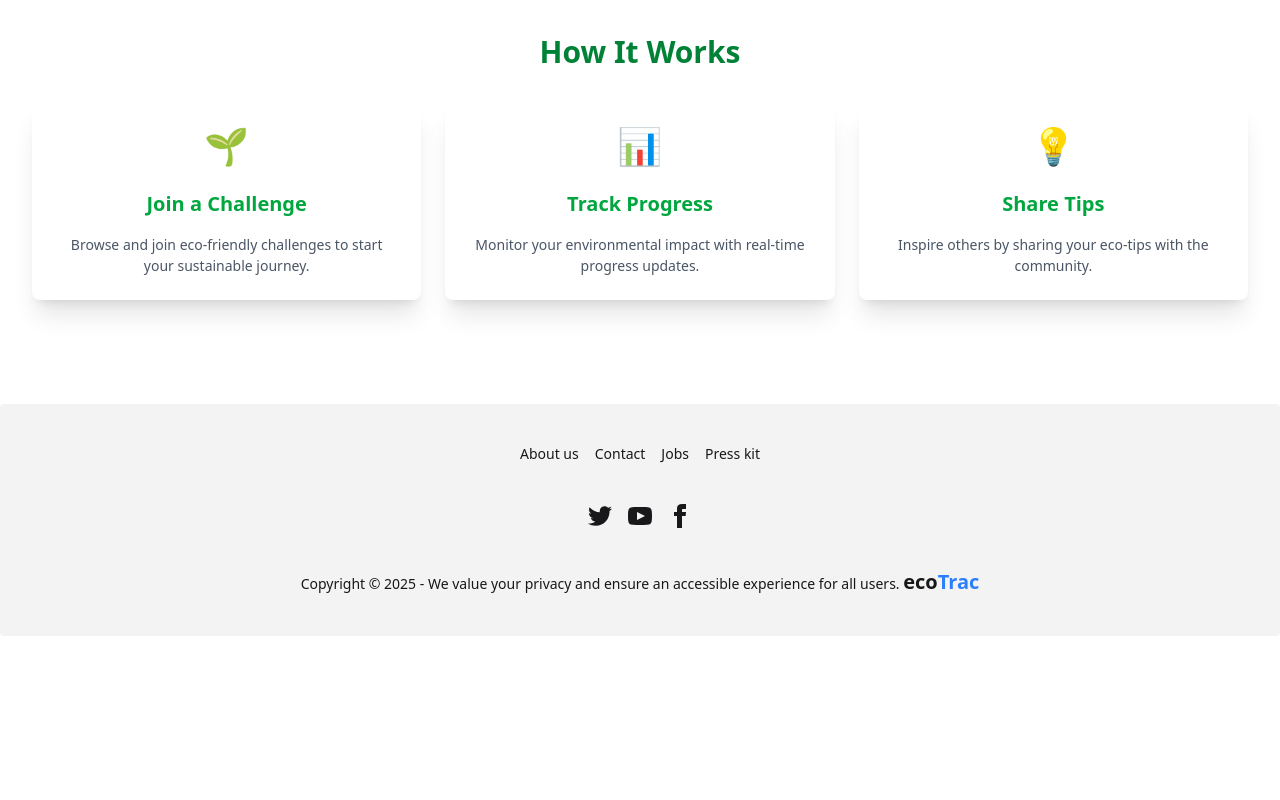
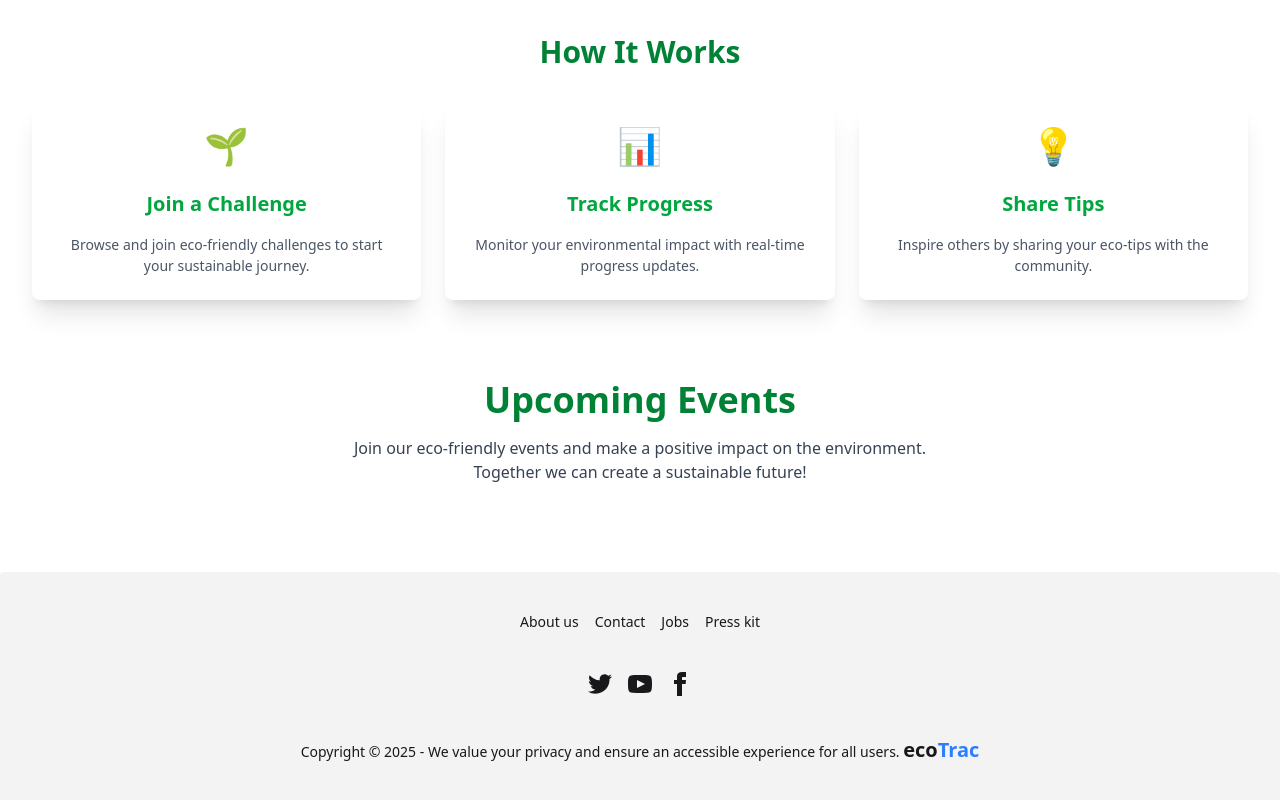
Before and after one commit to nayem-420/ecoTrac-client, a React (Vite) app: page / in a window 1280 px wide. Shown: the part 2032-2832 px from the top of the page. Before the commit the page ends 2668 px from the top, so only its background shows below. Built offline with nearby package versions, Linux system fonts and the light colour scheme; no server answers.

Commit message:
added the upcomming events

```diff
--- a/src/Components/PrivateRoutes.jsx
+++ /dev/null
@@ -1,11 +0,0 @@
-import React from 'react';
-
-const PrivateRoutes = () => {
-    return (
-        <div>
-            <h1>private routes</h1>
-        </div>
-    );
-};
-
-export default PrivateRoutes;
--- a/src/Pages/Banner.jsx
+++ b/src/Pages/Banner.jsx
@@ -140,7 +140,6 @@ const Banner = () => {
         </motion.div>
       </AnimatePresence>
 
-      {/* Navigation Arrows */}
       <motion.button
         onClick={prevSlide}
         className="absolute left-4 top-1/2 -translate-y-1/2 bg-white/30 hover:bg-white/50 backdrop-blur-sm p-3 rounded-full text-white z-10 transition-colors"
@@ -159,7 +158,6 @@ const Banner = () => {
         <FaChevronRight size={20} />
       </motion.button>
 
-      {/* Dots Indicator */}
       <div className="absolute bottom-6 left-1/2 -translate-x-1/2 flex gap-3 z-10">
         {slides.map((_, index) => (
           <motion.button
--- a/src/Pages/Challenges.jsx
+++ b/src/Pages/Challenges.jsx
@@ -122,7 +122,6 @@ const Challenges = () => {
   return (
     <section className="py-8 bg-base-100">
       <div className="container mx-auto px-4">
-        {/* Header - NO "View All Challenges" button */}
         <div className="flex flex-col items-center mb-6 gap-4">
           <h1 className="text-4xl font-bold text-green-700">
             All Eco-Friendly Challenges
--- a/src/Pages/Home.jsx
+++ b/src/Pages/Home.jsx
@@ -5,6 +5,7 @@ import HowItWorks from "./HowItWorks";
 import RecentTips from "./RecentTips";
 import LiveStatistics from "./LiveStatistics";
 import Challenges1 from "./Challenges1";
+import UpComingEvents from "./UpComingEvents";
 
 const Home = () => {
   return (
@@ -15,6 +16,7 @@ const Home = () => {
       <RecentTips></RecentTips>
       <WhyGoGreen></WhyGoGreen>
       <HowItWorks></HowItWorks>
+      <UpComingEvents></UpComingEvents>
     </div>
   );
 };
--- a/src/Pages/RecentTips.jsx
+++ b/src/Pages/RecentTips.jsx
@@ -1,26 +1,21 @@
-import React, { use, useRef, useEffect, useState } from "react";
+import React, { useRef, useEffect, useState, useContext } from "react";
 import { CiCirclePlus } from "react-icons/ci";
+import Swal from "sweetalert2";
 import { AuthContext } from "../Provider/AuthProvider";
 
 const RecentTips = () => {
   const [tips, setTips] = useState([]);
   const [loading, setLoading] = useState(true);
   const tipsModalRef = useRef(null);
-  const { user } = use(AuthContext);
+  const { user } = useContext(AuthContext);
 
   const fetchTips = async () => {
     try {
       setLoading(true);
       const res = await fetch("http://localhost:3000/api/tips");
-
-      if (!res.ok) {
-        throw new Error("Failed to fetch tips");
-      }
-
       const data = await res.json();
       console.log("Tips data:", data);
 
-      // ✅ Check if data is array or object
       if (Array.isArray(data)) {
         setTips(data);
       } else if (data.success && Array.isArray(data.tips)) {
@@ -53,7 +48,7 @@ const RecentTips = () => {
       title: form.title.value,
       content: form.content.value,
       category: form.category.value,
-      email: user?.email || user, // ✅ Email properly handle korchi
+      email: user?.email || user,
     };
 
     try {
@@ -69,15 +64,29 @@ const RecentTips = () => {
       if (data.success) {
         form.reset();
         tipsModalRef.current.close();
+        await fetchTips();
 
-        // ✅ Refresh tips list
-        await fetchTips();
+        Swal.fire({
+          icon: "success",
+          title: "Added!",
+          text: "Your tip has been successfully added.",
+          timer: 2000,
+          showConfirmButton: false,
+        });
       } else {
-        alert(data.message || "Failed to add tip");
+        Swal.fire({
+          icon: "error",
+          title: "Oops...",
+          text: data.message || "Failed to add tip",
+        });
       }
-    } catch (error) {
-      console.error("Error adding tip:", error);
-      alert("Failed to add tip. Please try again.");
+    } catch (err) {
+      console.error(err);
+      Swal.fire({
+        icon: "error",
+        title: "Error",
+        text: "Something went wrong!",
+      });
     }
   };
 
--- a/src/Pages/Register.jsx
+++ b/src/Pages/Register.jsx
@@ -20,7 +20,7 @@ const Register = () => {
       return "Password must contain at least one uppercase letter.";
     if (!/[a-z]/.test(password))
       return "Password must contain at least one lowercase letter.";
-    if (!/[!@#$%^&*(),.?\":{}|<>]/.test(password))
+    if (!/[!@#$%^&*(),.?/":{}|<>]/.test(password))
       return "Password must contain at least one special character.";
     return "";
   };
@@ -75,12 +75,12 @@ const Register = () => {
   };
 
   const handleGoogleSignIn = () => {
-    console.log("Google Sign-In clicked"); // Debug log
+    console.log("Google Sign-In clicked");
     setLoading(true);
 
     signInWithGoogle()
       .then((result) => {
-        console.log("Google Sign-In Success:", result.user); // Debug log
+        console.log("Google Sign-In Success:", result.user);
         const user = result.user;
         setUser(user);
         Swal.fire({
@@ -95,7 +95,7 @@ const Register = () => {
         navigate("/");
       })
       .catch((error) => {
-        console.error("Google Sign-In Error:", error); // Debug log
+        console.error("Google Sign-In Error:", error);
         console.error("Error Code:", error.code);
         console.error("Error Message:", error.message);
 
--- a/src/Pages/UpComingEvents.jsx
+++ b/src/Pages/UpComingEvents.jsx
@@ -1,17 +1,33 @@
-import React from 'react';
+import React from "react";
+import { motion } from "framer-motion";
 
 const UpComingEvents = () => {
-    return (
-      <div>
-        <div>
-          <h1>Upcoming Events</h1>
-          <p>
+  return (
+    <div className="py-8 bg-base-100">
+      <div className="container mx-auto px-4 text-center">
+        <motion.div
+          initial={{ opacity: 0, y: -20 }}
+          animate={{ opacity: 1, y: 0 }}
+          transition={{ duration: 0.8 }}
+        >
+          <h1 className="text-4xl font-bold text-green-700 mb-4">
+            Upcoming Events
+          </h1>
+        </motion.div>
+
+        <motion.div
+          initial={{ opacity: 0, y: 20 }}
+          animate={{ opacity: 1, y: 0 }}
+          transition={{ duration: 0.8, delay: 0.3 }}
+        >
+          <p className="text-gray-700 max-w-xl mx-auto">
             Join our eco-friendly events and make a positive impact on the
             environment. Together we can create a sustainable future!
           </p>
-        </div>
+        </motion.div>
       </div>
-    );
+    </div>
+  );
 };
 
 export default UpComingEvents;
```
Also changed, not shown: src/Pages/LiveStatistics.jsx (+2 -5 lines), src/Pages/MyActivities.jsx (+0 -7 lines).
